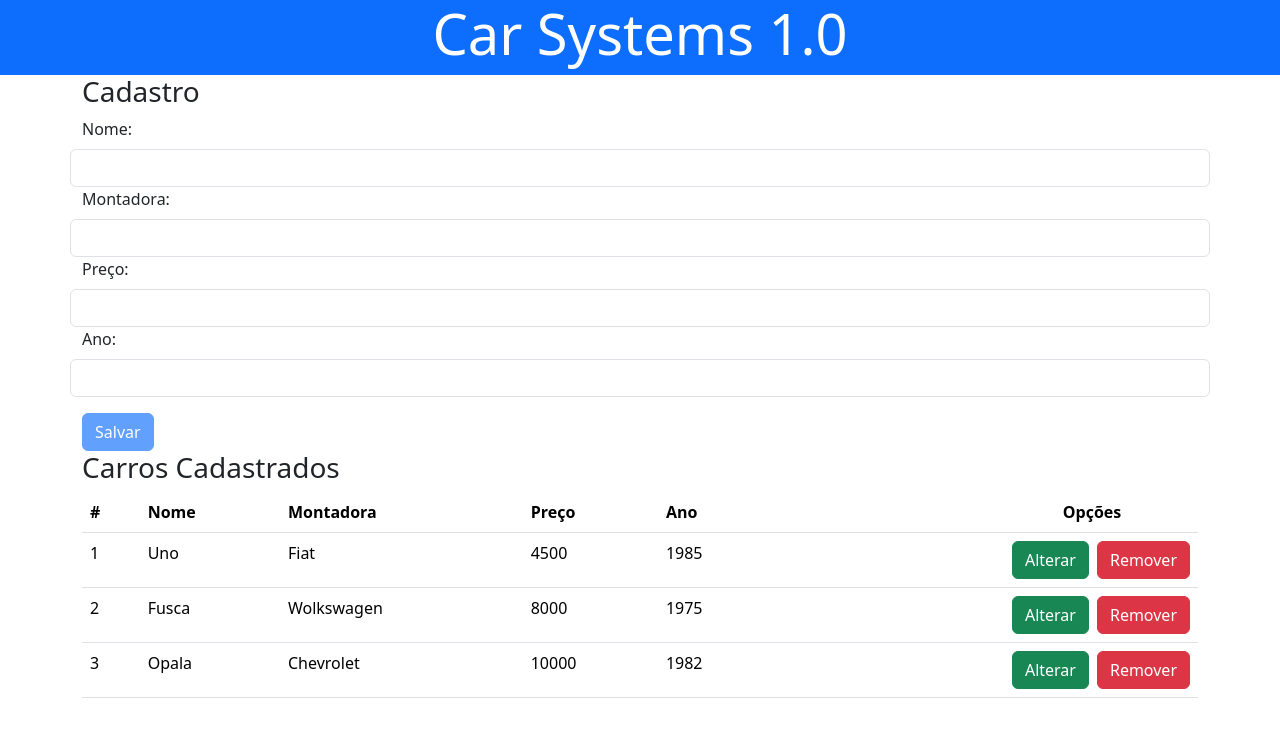
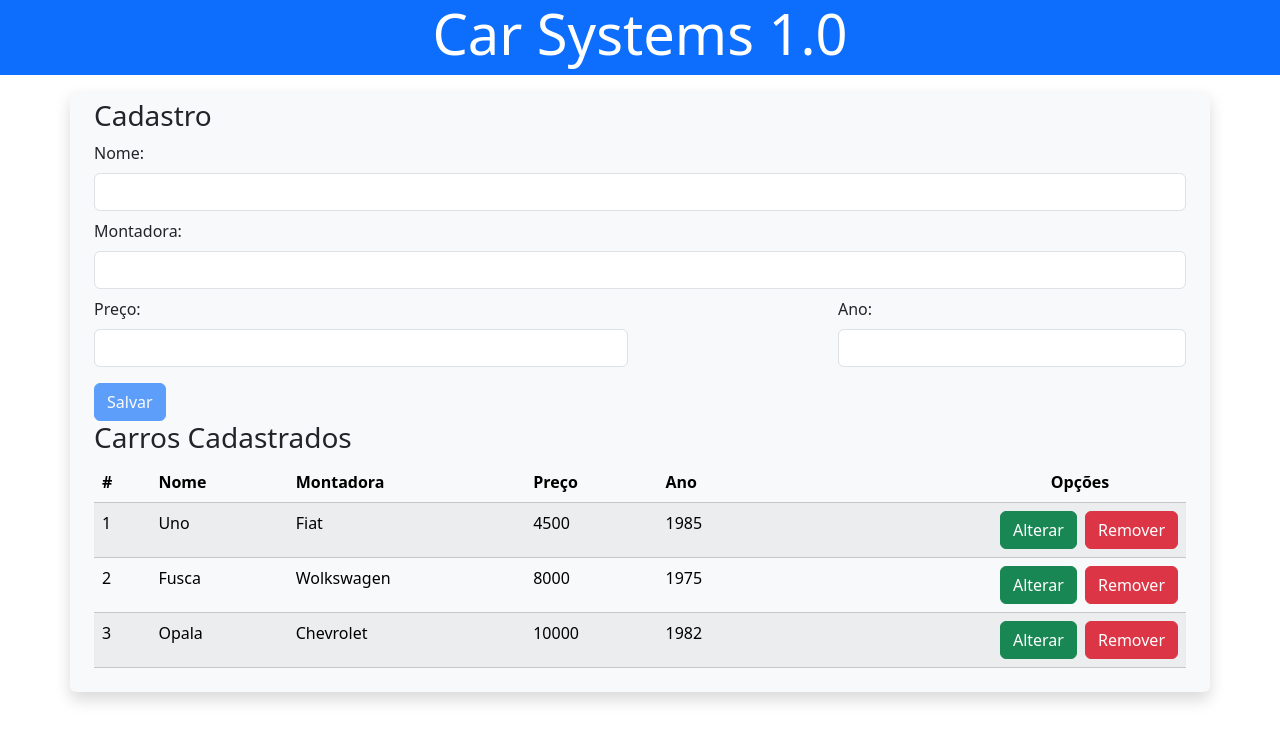
Before and after one commit to Vinist021/Cadastro_Carros, an Angular app: page / in a window 1280 px wide. Shown: the top 742 px of the page. Built offline with nearby package versions, Linux system fonts and the light colour scheme.

Commit message:
Alterado layout do projeto

```diff
--- a/src/app/components/carro/carro.html
+++ b/src/app/components/carro/carro.html
@@ -3,20 +3,29 @@
 
     <form #formCarros="ngForm">
         <div class="row">
-            <label for="nome" class="form-label">Nome:</label>
-            <input type="text" class="form-control" [(ngModel)]="carro.nome" name="nome" id="nome" required>
+            <div class="col-12">
+                <label for="nome" class="form-label">Nome:</label>
+                <input type="text" class="form-control" [(ngModel)]="carro.nome" name="nome" id="nome" required>
+            </div>
         </div>
         <div class="row">
-            <label for="montadora" class="form-label">Montadora:</label>
-            <input type="text" class="form-control" [(ngModel)]="carro.montadora" name="montadora" id="montadora" required>
+            <div class="col-12">
+                <label for="montadora" class="form-label pt-2">Montadora:</label>
+                <input type="text" class="form-control" [(ngModel)]="carro.montadora" name="montadora" id="montadora" required>
+            </div>
         </div>
         <div class="row">
-            <label for="preco" class="form-label">Preço:</label>
-            <input type="text" class="form-control" [(ngModel)]="carro.preco" name="preco" id="preco" required>
+            <div class="col-12 col-sm-6">
+                <label for="preco" class="form-label pt-2">Preço:</label>
+                <input type="text" class="form-control" [(ngModel)]="carro.preco" name="preco" id="preco" required>
+            </div>
+            <div class="col-12 offset-sm-2 col-sm-4">
+                <label for="preco" class="form-label pt-2">Ano:</label>
+                <input type="text" class="form-control" [(ngModel)]="carro.ano" name="ano" id="ano" required>
+            </div>
         </div>
         <div class="row">
-            <label for="preco" class="form-label">Ano:</label>
-            <input type="text" class="form-control" [(ngModel)]="carro.ano" name="ano" id="ano" required>
+
         </div>
         <div class="row">
             <div>
--- a/src/app/components/carros/carros.html
+++ b/src/app/components/carros/carros.html
@@ -1,8 +1,9 @@
+<div class="container rounded shadow bg-light mt-3 pb-2 pt-2">
     <app-carro [carro]="carro" (saveEmitter)="salvarCarro()"></app-carro>
 
     <div class="container">
         <h3>Carros Cadastrados</h3>
-    <table class="table">
+        <table class="table table-hover table-light table-striped">
             <thead>
                 <tr >
                     <th>#</th>
@@ -28,3 +29,4 @@
             </tbody>
         </table>
     </div>
+</div>
```
Lines whose indentation alone changed are shown as unchanged.
